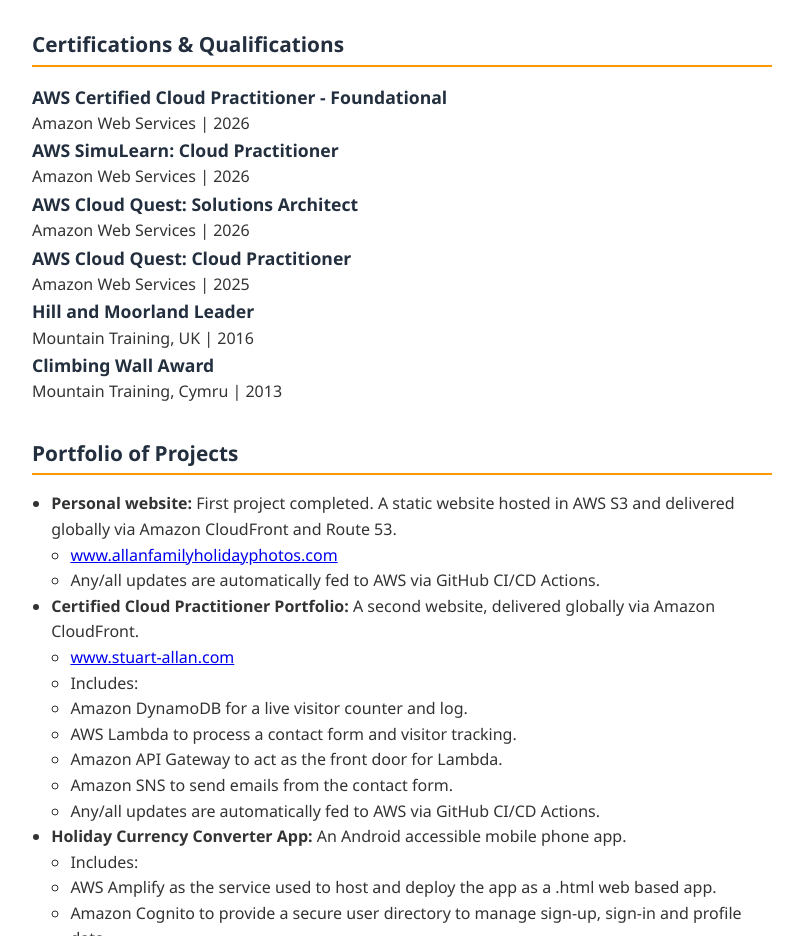
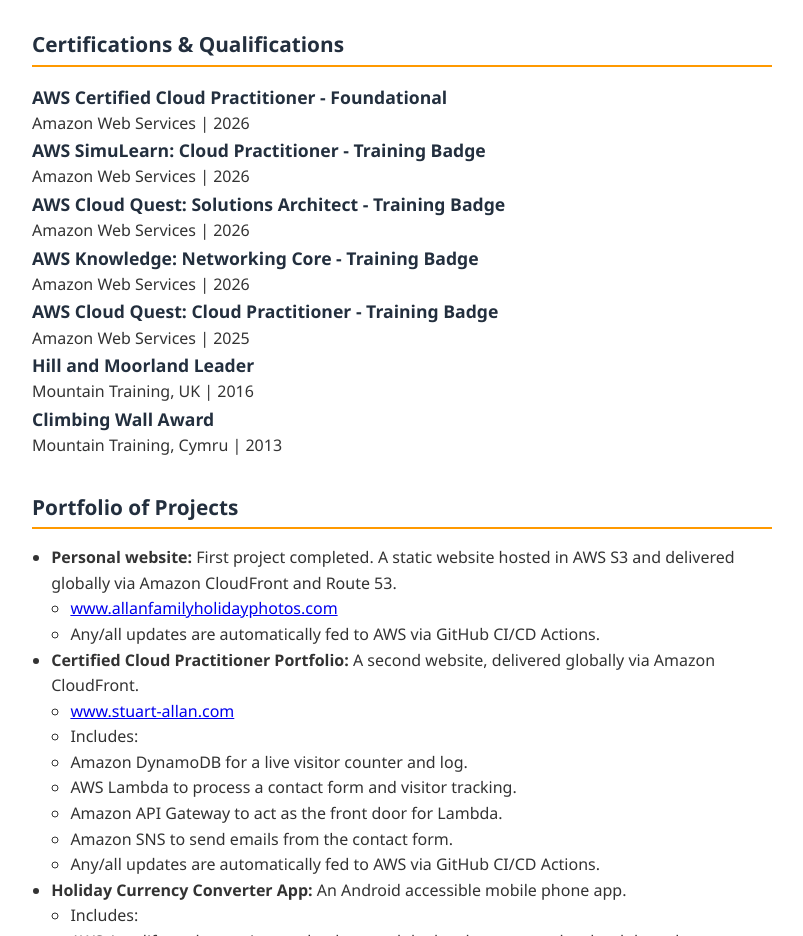
Before and after one commit to stuartallan1981/stuart-allan, a plain HTML site: page cv.html in a window 1280 px wide. Shown: the part 1840-2776 px from the top of the page, without its empty margins (238-1041 px from the left). Drawn offline with Linux system fonts and the light colour scheme.

Commit message:
Training Badge added

```diff
--- a/cv.html
+++ b/cv.html
@@ -195,11 +195,13 @@
             <div class="education-item">
                 <h3>AWS Certified Cloud Practitioner - Foundational</h3>
                 <p>Amazon Web Services | 2026</p>
-                <h3>AWS SimuLearn: Cloud Practitioner</h3>
+                <h3>AWS SimuLearn: Cloud Practitioner - Training Badge</h3>
                 <p>Amazon Web Services | 2026</p>
-                <h3>AWS Cloud Quest: Solutions Architect</h3>
+                <h3>AWS Cloud Quest: Solutions Architect - Training Badge</h3>
                 <p>Amazon Web Services | 2026</p>
-                <h3>AWS Cloud Quest: Cloud Practitioner</h3>
+                <h3>AWS Knowledge: Networking Core - Training Badge</h3>
+                <p>Amazon Web Services | 2026</p>
+                <h3>AWS Cloud Quest: Cloud Practitioner - Training Badge</h3>
                 <p>Amazon Web Services | 2025</p>
                 <h3>Hill and Moorland Leader</h3>
                 <p>Mountain Training, UK | 2016</p>
```
Also changed, not shown: index.html (+4 -3 lines).
